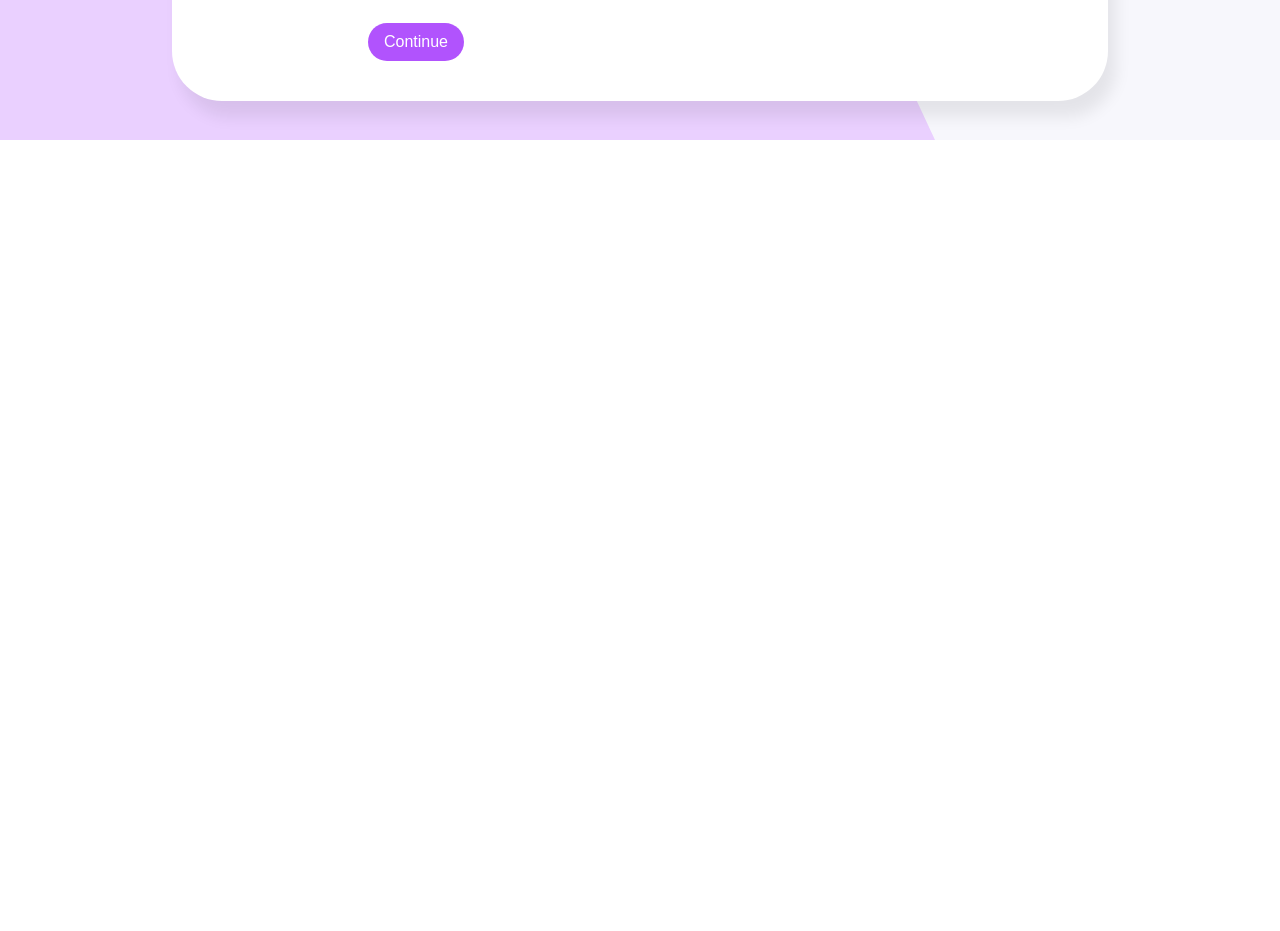
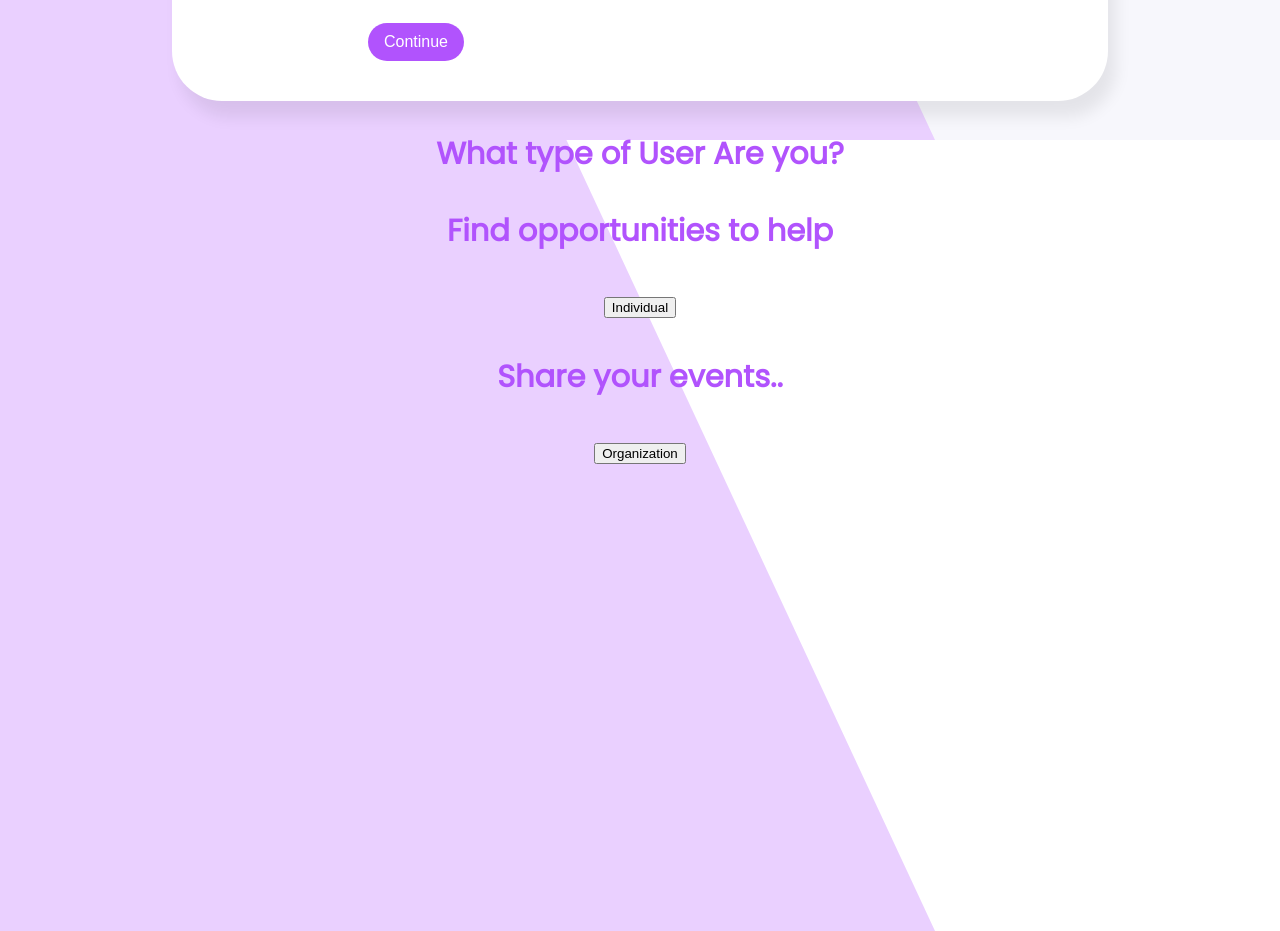
Before and after one commit to domogami/CSE110FrontEnd, a React (Create React App) app: page /createProfileIndividual in a window 1280 px wide. Shown: the part 660-1591 px from the top of the page. Before the commit the page ends 816 px from the top, so only its background shows below. Built offline with nearby package versions, Linux system fonts and the light colour scheme; no server answers.

Commit message:
wokring on UserSelectPg

```diff
--- a/src/routes/createProfileIndividual/index.js
+++ b/src/routes/createProfileIndividual/index.js
@@ -7,6 +7,7 @@ import "./style.css"
 import UIInterface2 from "./UIInterface2";
 import Joi from "joi"
 import API from "../../api/index";
+import UserSelect from "../userSelect";
 
 const schema = {
     firstname: Joi.string()
@@ -108,6 +109,10 @@ class createProfileIndividual extends Component {
 
                 </div>
 
+                <div>
+                    <UserSelect/>
+                </div>
+
             </div>
         )
     }
--- a/src/routes/findOrg/style.css
+++ b/src/routes/findOrg/style.css
@@ -1,16 +1,9 @@
-.findOrgContainer {
-  /*display: grid;
-  grid-template-rows: 1fr 1fr;
-  */
-}
 .header {
   position: fixed;
   top: 0;
 }
 
 .OrgView {
-  /*padding-top: 200px;  // needs to be set for scrolling only*/
-
   display: grid;
   grid-template-columns: 1fr 3fr;
   margin-top: 20px;
--- /dev/null
+++ b/src/routes/userSelect/index.js
@@ -0,0 +1,33 @@
+import React, {Component} from "react";
+import { Redirect } from "react-router-dom";
+
+import logo from '../common/images/logo.svg';
+import "./style.css"
+
+class UserSelect extends Component {
+
+
+    render() {
+
+        return (
+            <div className="parent">
+                <div>
+                    <h3>What type of User Are you?</h3>
+                </div>
+
+                <div className="userButtons">
+                    <h3>Find opportunities to help</h3>
+                    <button type="button">Individual</button>
+
+{/*TO DO: FInd a better phrase*/}
+
+                    <h3>Share your events..</h3>
+                    <button type="button">Organization</button>
+                </div>
+
+            </div>
+        )
+    }
+};
+
+export default UserSelect;
```
Also changed, not shown: src/routes/userSelect/style.css (added).
